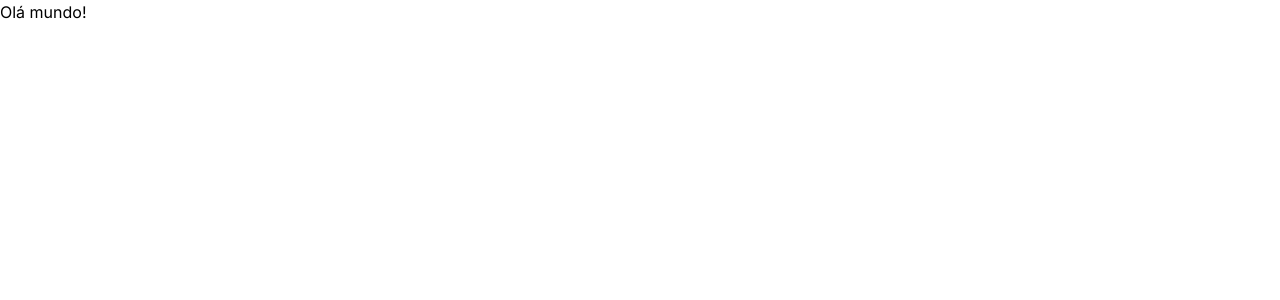
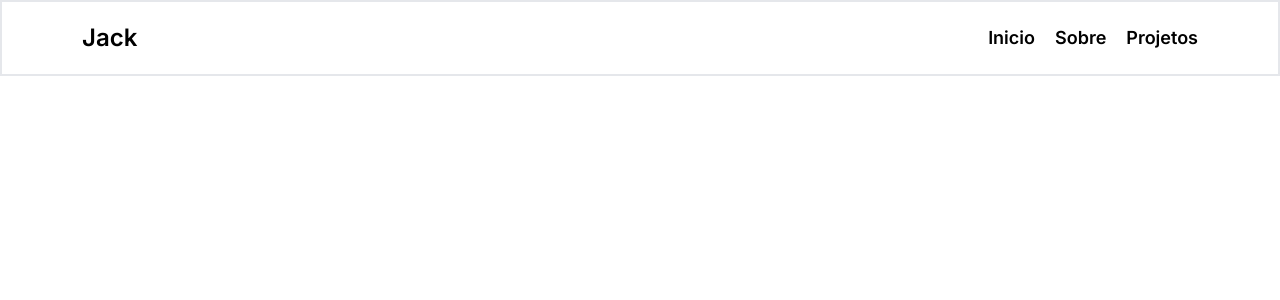
Before and after one commit to mfjack/Portfolio, a Next.js app: page / in a window 1280 px wide. Shown: the top 300 px of the page. Built offline with nearby package versions, Linux system fonts and the light colour scheme.

Commit message:
feat: add header component and navigation pages

```diff
--- /dev/null
+++ b/app/header.tsx
@@ -0,0 +1,57 @@
+"use client";
+
+import { Menu, X } from "lucide-react";
+import Link from "next/link";
+import { useState } from "react";
+
+const Header = () => {
+   const [menu, setMenu] = useState(false);
+
+   const openMenu = () => {
+      setMenu(!menu);
+   };
+
+   return (
+      <div className="w-full">
+         <header className="flex items-center justify-between p-5 md:px-20 border-2">
+            <h1 className="font-semibold text-xl md:text-2xl">Jack</h1>
+
+            <nav className="hidden md:block">
+               <ul className="flex items-center justify-center gap-5 md:text-lg">
+                  <Link href={"/"}>
+                     <li className="font-semibold hover:text-purple-600">Inicio</li>
+                  </Link>
+                  <Link href={"/about"}>
+                     <li className="font-semibold hover:text-purple-600">Sobre</li>
+                  </Link>
+                  <Link href={"/projects"}>
+                     <li className="font-semibold hover:text-purple-600">Projetos</li>
+                  </Link>
+               </ul>
+            </nav>
+
+            <button className="md:hidden" onClick={openMenu}>
+               {menu ? <X /> : <Menu />}
+            </button>
+         </header>
+
+         {menu && (
+            <nav className="text-center">
+               <ul className="flex flex-col">
+                  <Link className="" href={"/"}>
+                     <li className="font-semibold hover:bg-purple-600 hover:text-white py-3">Inicio</li>
+                  </Link>
+                  <Link href={"/about"}>
+                     <li className="font-semibold hover:bg-purple-600 hover:text-white py-3">Sobre</li>
+                  </Link>
+                  <Link href={"/projects"}>
+                     <li className="font-semibold hover:bg-purple-600 hover:text-white py-3">Projetos</li>
+                  </Link>
+               </ul>
+            </nav>
+         )}
+      </div>
+   );
+};
+
+export default Header;
--- a/app/page.tsx
+++ b/app/page.tsx
@@ -1,7 +1,9 @@
+import Header from "./header";
+
 const Home = () => {
    return (
       <>
-         <h1>Olá mundo!</h1>
+         <Header />
       </>
    );
 };
```
